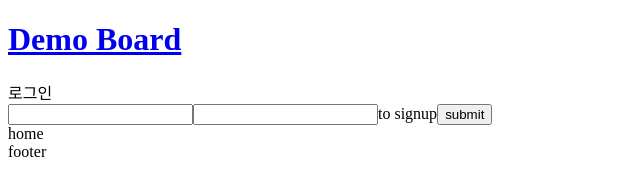
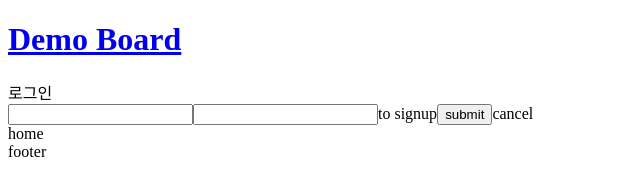
Before and after one commit to gurumee92/demo-board, a React (Create React App) app: page /#/ in a window 1280 px wide. Both pictures are taken after a click on the element "로그인". Shown: the top 195 px of the page, without its empty margins (0-640 px from the left). Built offline with nearby package versions, Linux system fonts and the light colour scheme.

Commit message:
UPDATE LoginModal add cancel

```diff
--- a/src/components/common/LoginModal/LoginModal.js
+++ b/src/components/common/LoginModal/LoginModal.js
@@ -33,6 +33,7 @@ export default function LoginModal({ setAuth, setModalUp }) {
                 }
 
                 <button type="submit">submit</button>
+                <span onClick={() => setModalUp(false)}>cancel</span>
             </form>
         </div>
     )
```
Also changed, not shown: 1 other file (tests, documents, lock files or other folders).
